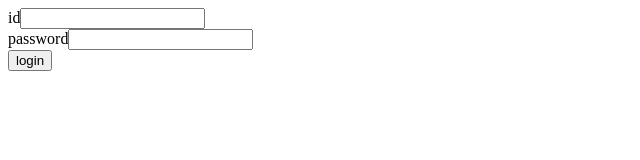
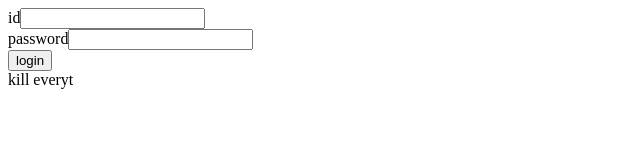
Before and after one commit to wprkftlgus/ResisterLogin, a website: page public/login.html in a window 1280 px wide. Shown: the full height of the page, 0-640 px from the left. Drawn offline with Linux system fonts and the light colour scheme.

Commit message:
kill every

```diff
--- a/public/login.html
+++ b/public/login.html
@@ -15,5 +15,6 @@
         <br>
         <button>login</button>
     </form>
+    <d>kill everyt</d>
 </body>
 </html>
```
